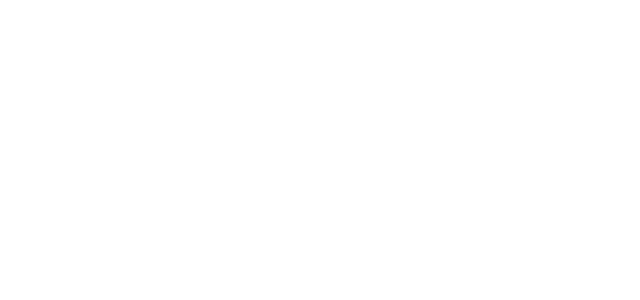
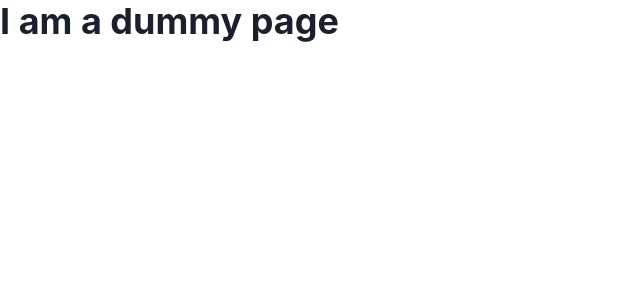
Before and after one commit to nickhrsims/naive-web, a React (Create React App) app: page / in a window 1280 px wide. Shown: the top 300 px of the page, without its empty margins (0-640 px from the left). Built offline with nearby package versions, Linux system fonts and the light colour scheme.

Commit message:
refactor: app uses dummy page

```diff
--- a/src/app/App.tsx
+++ b/src/app/App.tsx
@@ -1,8 +1,10 @@
-function App() {
-  return (
-    <div className="App">
-    </div>
-  );
+import Providers from './providers';
+import { DummyPage } from 'pages/dummy';
+
+export default function App() {
+    return (
+        <Providers>
+            <DummyPage />
+        </Providers>
+    );
 }
-
-export default App;
```
